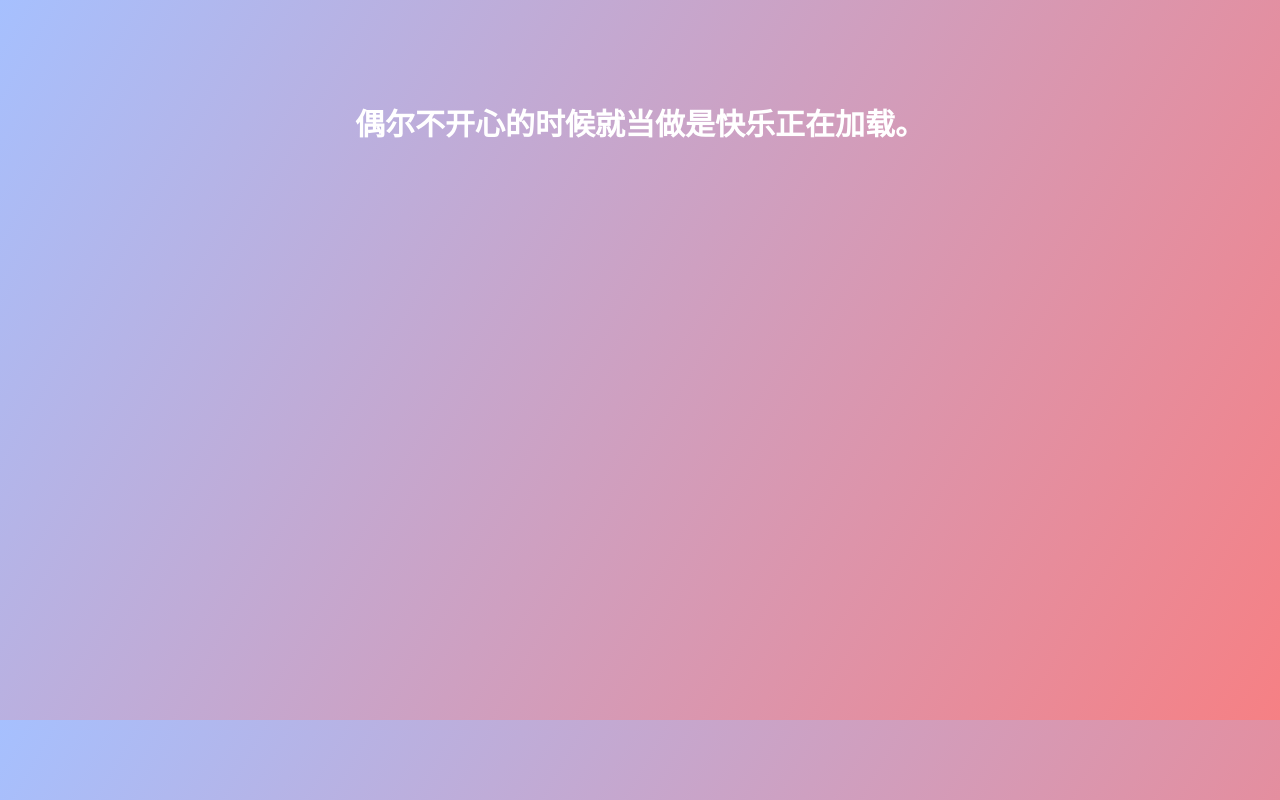
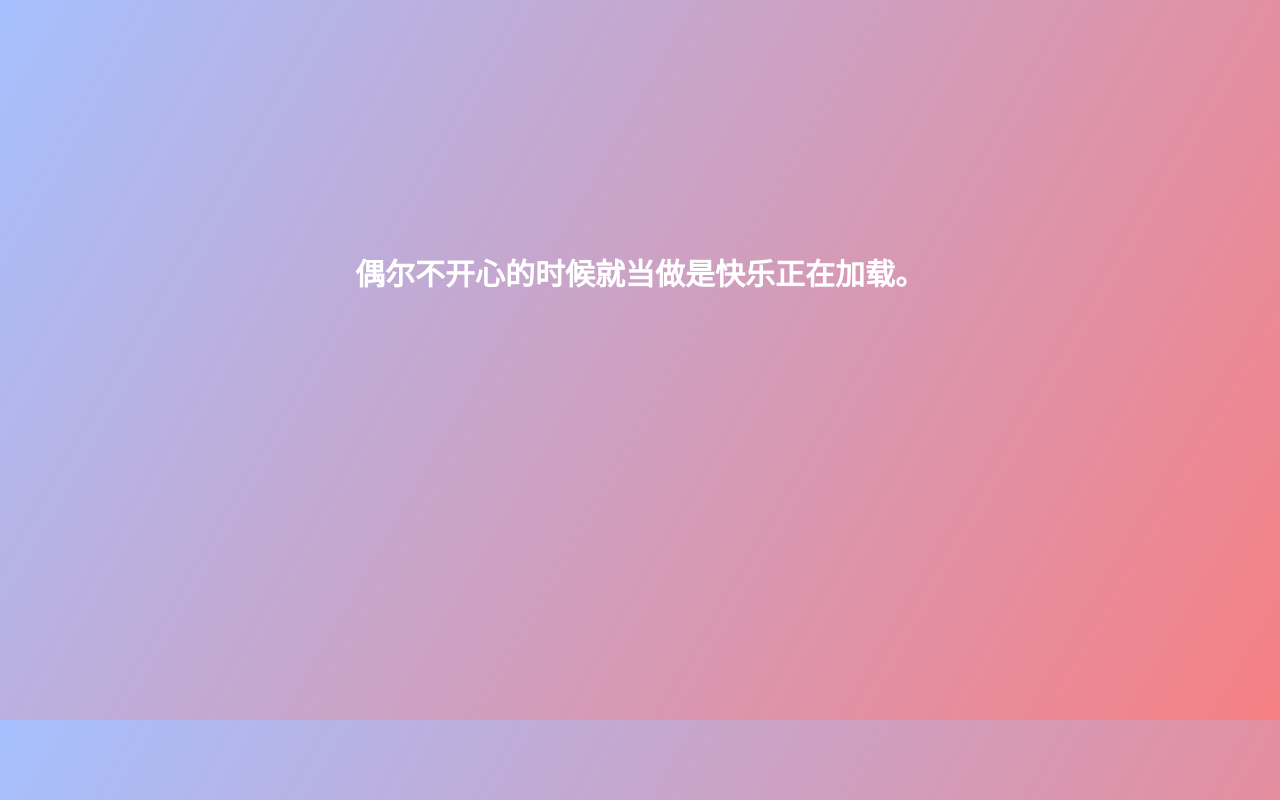
Before and after one commit to shan242/hxy, a plain HTML site: page liduoduo.html in a window 1280 px wide. Drawn offline with Linux system fonts and the light colour scheme.

Commit message:
Update liduoduo.html

```diff
--- a/liduoduo.html
+++ b/liduoduo.html
@@ -7,7 +7,7 @@
 </head>
 <body style="background-image:linear-gradient(120deg, #a6c0fe 0%, #f68084 100%);">
 <div style="width: 600px;height: 520px;margin: 50px auto;color:#ffffff;font-size: 30px;font-weight: 600;text-align: center; /*设置文本水平居中*/padding: 50px 20px;">
-    <span style="position: relative;top: 150p;">偶尔不开心的时候就当做是快乐正在加载。</span>
+    <span style="position: relative;top: 150px;">偶尔不开心的时候就当做是快乐正在加载。</span>
 </div>
 </body>
 </html>
```
